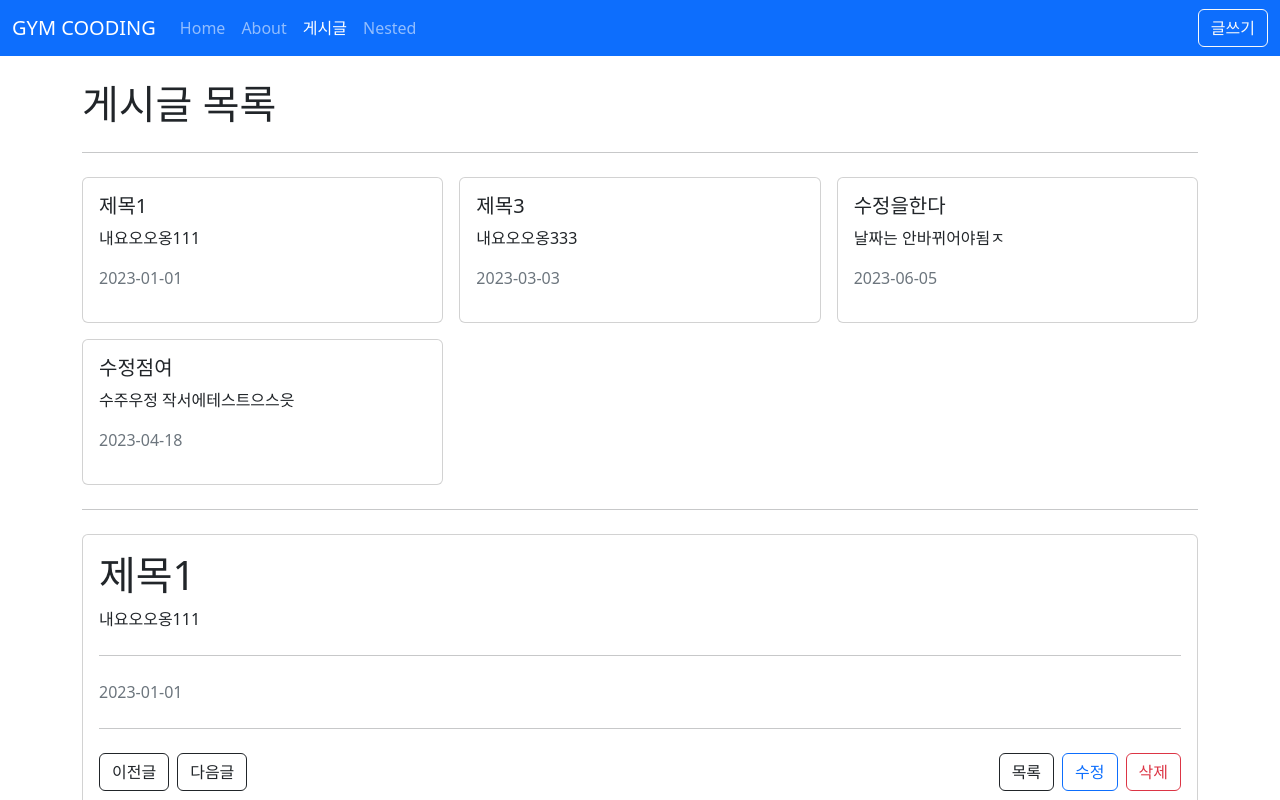
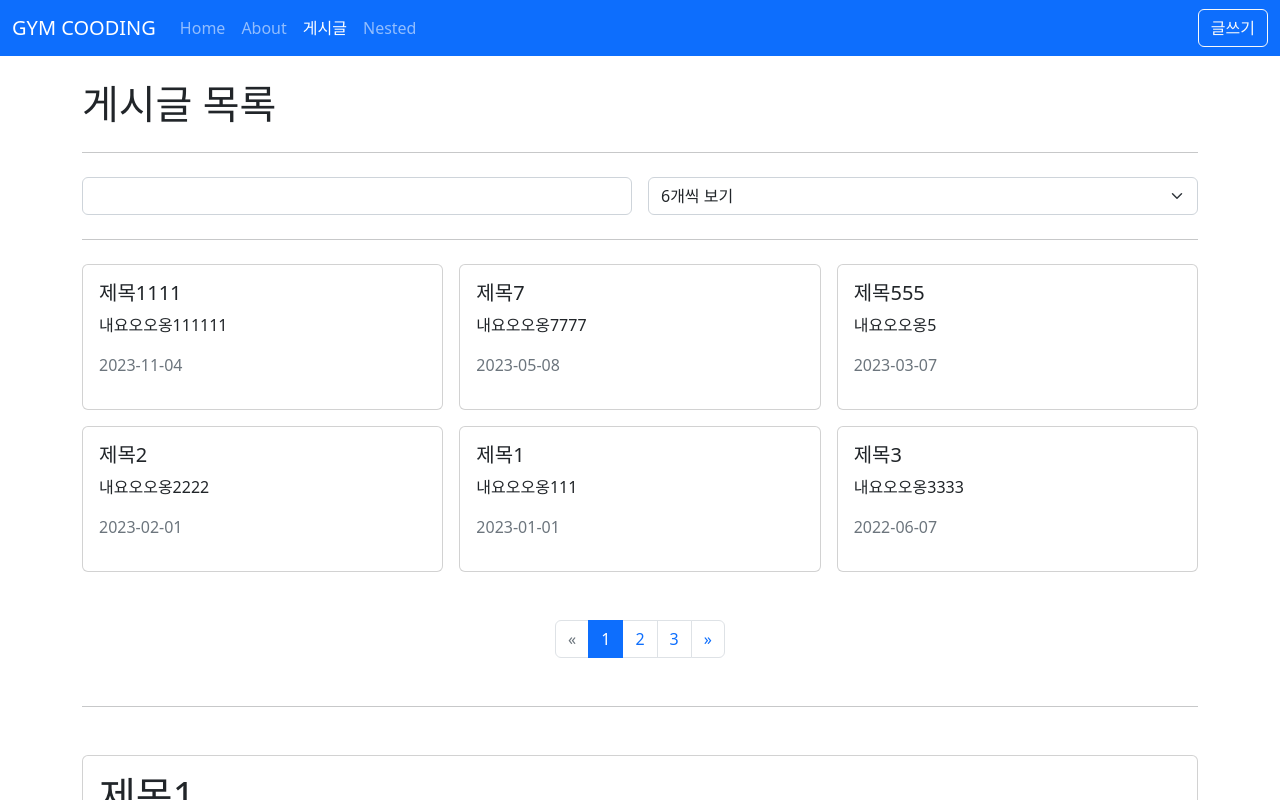
Before and after one commit to psmin77/vue3-posts, a Vue app: page /posts in a window 1280 px wide. Shown: the top 800 px of the page. Built offline with nearby package versions, Linux system fonts and the light colour scheme; data requests are answered from the project's data file.

Commit message:
[Section3-HTTP API] Pagination, Filter/Search

```diff
--- a/db.json
+++ b/db.json
@@ -7,22 +7,82 @@
       "createAt": "2023-01-01"
     },
     {
+      "id": 2,
+      "title": "제목2",
+      "content": "내요오오옹2222",
+      "createAt": "2023-02-01"
+    },
+    {
       "id": 3,
       "title": "제목3",
-      "content": "내요오오옹333",
-      "createAt": "2023-03-03"
+      "content": "내요오오옹3333",
+      "createAt": "2022-06-07"
     },
     {
-      "title": "수정을한다",
-      "content": "날짜는 안바뀌어야됨ㅈ",
-      "createAt": "2023-06-05",
-      "id": 5
+      "id": 4,
+      "title": "제목4",
+      "content": "내요오오옹44",
+      "createAt": "2020-03-03"
     },
     {
-      "title": "수정점여",
-      "content": "수주우정 작서에테스트으스읏",
-      "createAt": "2023-04-18",
-      "id": 6
+      "id": 5,
+      "title": "제목555",
+      "content": "내요오오옹5",
+      "createAt": "2023-03-07"
+    },
+    {
+      "id": 6,
+      "title": "제목6",
+      "content": "내요오오옹666",
+      "createAt": "2022-05-05"
+    },
+    {
+      "id": 7,
+      "title": "제목7",
+      "content": "내요오오옹7777",
+      "createAt": "2023-05-08"
+    },
+    {
+      "id": 8,
+      "title": "제목888",
+      "content": "내요오오옹88",
+      "createAt": "2022-01-23"
+    },
+    {
+      "id": 9,
+      "title": "제목99",
+      "content": "내요오오옹9",
+      "createAt": "2021-08-18"
+    },
+    {
+      "id": 10,
+      "title": "제목10",
+      "content": "내요오오옹1010",
+      "createAt": "2021-12-20"
+    },
+    {
+      "id": 11,
+      "title": "제목1111",
+      "content": "내요오오옹111111",
+      "createAt": "2023-11-04"
+    },
+    {
+      "id": 12,
+      "title": "제목12",
+      "content": "내요오오옹1212",
+      "createAt": "1998-01-04"
+    },
+    {
+      "title": "하이하이",
+      "content": "하입",
+      "createAt": 1681895081877,
+      "id": 13
+    },
+    {
+      "title": "세개가 나와야하는데",
+      "content": "왜 2만 나오냐",
+      "createAt": 1681895149555,
+      "id": 14
     }
   ]
 }
--- a/src/api/posts.js
+++ b/src/api/posts.js
@@ -1,7 +1,7 @@
 import axios from 'axios';
 
-export function getPosts() {
-	return axios.get('http://localhost:4000/posts');
+export function getPosts(params) {
+	return axios.get('http://localhost:4000/posts', { params });
 }
 
 export function getPostById(id) {
--- a/src/views/posts/PostListView.vue
+++ b/src/views/posts/PostListView.vue
@@ -1,6 +1,22 @@
 <template>
 	<div>
 		<h1>게시글 목록</h1>
+		<hr class="my-4" />
+		<form @submit.prevent>
+			<div class="row g-3">
+				<div class="col">
+					<input v-model="params.title_like" type="text" class="form-control" />
+				</div>
+				<div class="col">
+					<select class="form-select" v-model="params._limit">
+						<option value="3">3개씩 보기</option>
+						<option value="6">6개씩 보기</option>
+						<option value="9">9개씩 보기</option>
+					</select>
+				</div>
+			</div>
+		</form>
+
 		<hr class="my-4" />
 		<div class="row g-3">
 			<div class="col-4" v-for="(p, index) in posts" :key="index">
@@ -12,7 +28,45 @@
 				></PostItem>
 			</div>
 		</div>
-		<hr class="my-4" />
+
+		<nav class="mt-5" aria-label="Page navigation example">
+			<ul class="pagination justify-content-center">
+				<li class="page-item">
+					<a
+						class="page-link"
+						:class="{ disabled: params._page < 2 }"
+						href="#"
+						aria-label="Previous"
+						@click.prevent="--params._page"
+					>
+						<span aria-hidden="true">&laquo;</span>
+					</a>
+				</li>
+				<li
+					v-for="page in pageCount"
+					:key="page"
+					class="page-item"
+					:class="{ active: params._page === page }"
+				>
+					<a class="page-link" href="#" @click.prevent="params._page = page">{{
+						page
+					}}</a>
+				</li>
+				<li class="page-item">
+					<a
+						class="page-link"
+						:class="{ disabled: params._page >= pageCount }"
+						href="#"
+						aria-label="Next"
+						@click.prevent="++params._page"
+					>
+						<span aria-hidden="true">&raquo;</span>
+					</a>
+				</li>
+			</ul>
+		</nav>
+
+		<hr class="my-5" />
 		<AppCard>
 			<PostDetailView :id="1"></PostDetailView>
 		</AppCard>
@@ -24,24 +78,37 @@
 import PostDetailView from './PostDetailView.vue';
 import AppCard from '@/components/AppCard.vue';
 import { getPosts } from '@/api/posts';
-import { ref } from 'vue';
+import { computed, ref, watchEffect } from 'vue';
 import { useRouter } from 'vue-router';
+
+const router = useRouter();
 const posts = ref([]);
+const params = ref({
+	_sort: 'createAt',
+	_order: 'desc',
+	_page: 1,
+	_limit: 6,
+	title_like: '',
+});
+const totalCount = ref(0); // pagination
+const pageCount = computed(() =>
+	Math.ceil(totalCount.value / params.value._limit),
+);
 
+// 리스트 불러오기
 const fetchPosts = async () => {
 	try {
-		const { data } = await getPosts();
+		const { data, headers } = await getPosts(params.value);
 		posts.value = data;
+		totalCount.value = headers['x-total-count'];
 	} catch (error) {
 		console.log(error);
 	}
 };
-fetchPosts();
+watchEffect(fetchPosts);
 
-const router = useRouter();
-const propsId = ref({});
+// 상세페이지 이동
 const goPage = id => {
-	propsId.value = id;
 	router.push({
 		name: 'PostDetail',
 		params: {
```
